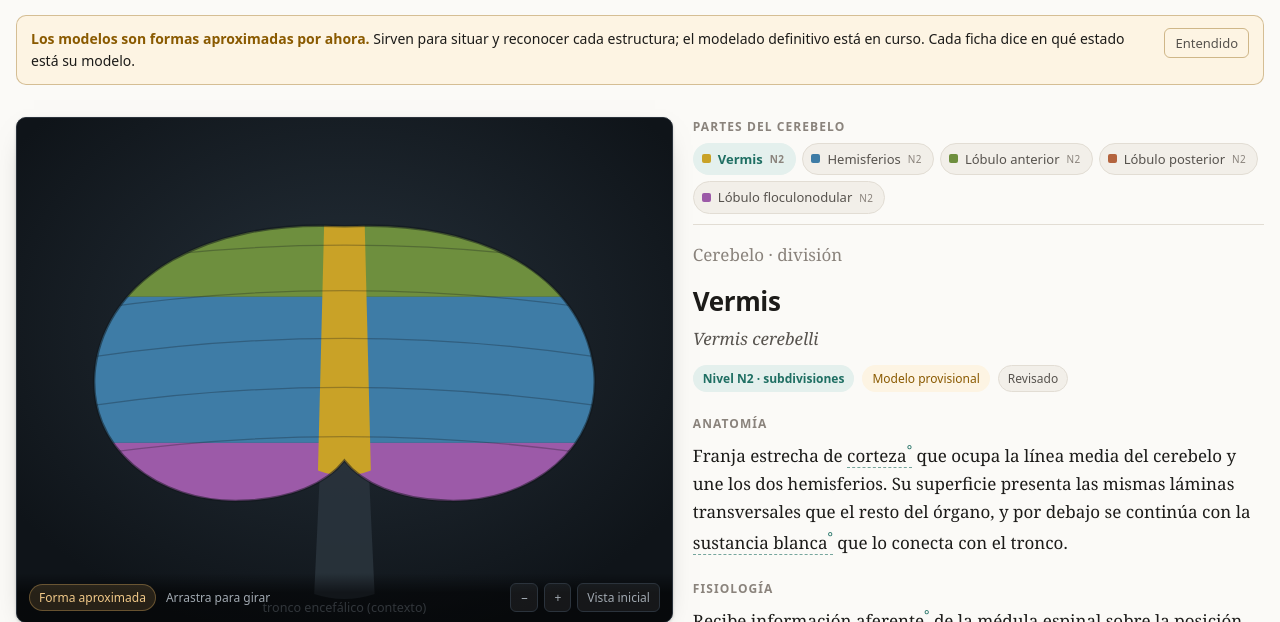
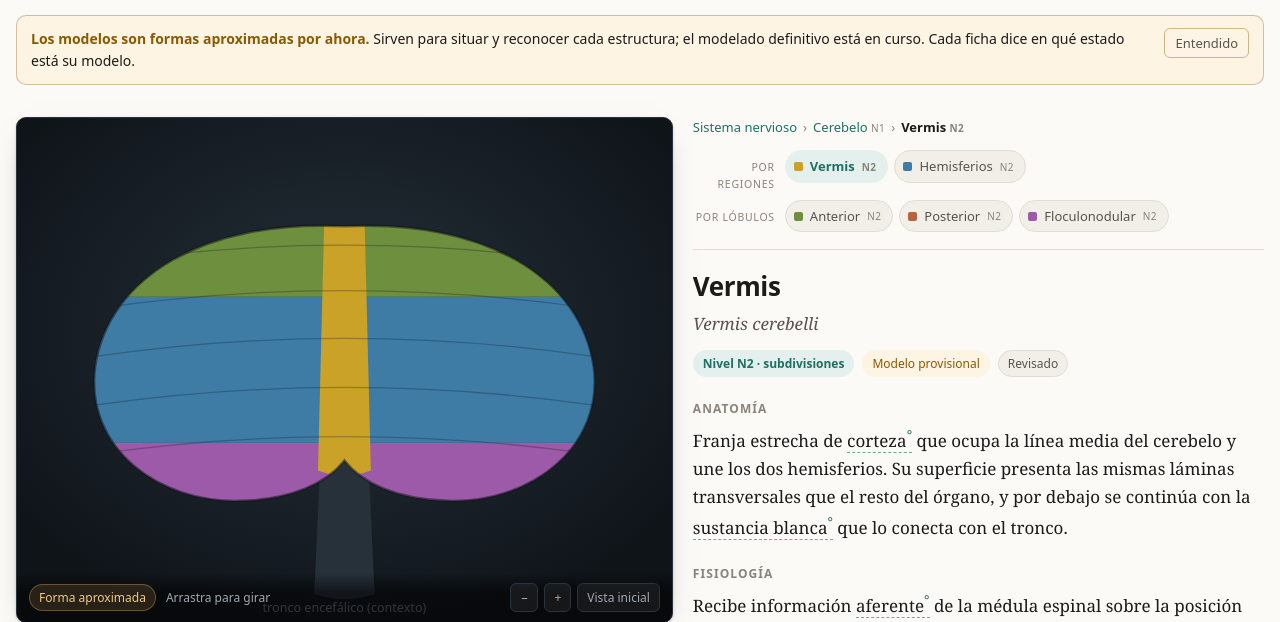
Before and after one commit to neuroteca/neuroteca.github.io, a plain HTML site: page atlas-desarrollo/motor/hitos/v0.1-cerebelo/identidad-visual/opcion-mixta.html in a window 1280 px wide. Shown: the part 132-754 px from the top of the page. Drawn offline with Linux system fonts and the light colour scheme.

Commit message:
Ejes de division en el esquema: el sistema nervioso no es un arbol
Max cuestiono si la navegacion plana seria sostenible al crecer. Tenia
razon, y la pregunta destapo algo mayor que la navegacion.

El cerebelo no es un arbol: vermis/hemisferios y los tres lobulos son dos
particiones del mismo tejido, y el lobulo floculonodular esta formado por
el floculo (hemisferico) y el nodulo (vermal). Si esquema v1 asumiera un
padre unico, arreglarlo despues seria un cambio rompiente sobre contenido
publicado y URLs citadas. Se cierra ahora porque todavia no existe una
sola ficha: hoy es gratis, en un ano no.

Tambien queda fijado que la URL usa el id de la estructura y nunca su
camino en la jerarquia. Una jerarquia que evoluciona no puede romper
citas; en un recurso academico eso decide si es citable.

La navegacion pasa a migas + hijos del nodo actual, reflejando N1-N5.
Verificado que no reabre la compuerta A: F-06 ya existia y CA-06 sigue
cumpliendose.

Co-Authored-By: Claude Opus 5 <noreply@anthropic.com>

```diff
--- a/atlas-desarrollo/motor/hitos/v0.1-cerebelo/identidad-visual/opcion-mixta.html
+++ b/atlas-desarrollo/motor/hitos/v0.1-cerebelo/identidad-visual/opcion-mixta.html
@@ -144,6 +144,22 @@
     border-bottom: 1px solid var(--borde); padding-bottom: 10px; margin-bottom: 16px;
   }
   .partes-nav h3 { margin-top: 0; }
+  .migas-nav {
+    display: flex; align-items: center; gap: 6px; flex-wrap: wrap;
+    font-size: 13px; color: var(--tinta-3); margin: 0 0 12px;
+  }
+  .migas-nav a { color: var(--acento); text-decoration: none; }
+  .migas-nav a:hover { text-decoration: underline; }
+  .migas-nav .actual { color: var(--tinta); font-weight: 600; }
+  .eje { display: flex; align-items: baseline; gap: 10px; margin-bottom: 7px; }
+  .eje > .eje-nombre {
+    font-size: 10.5px; text-transform: uppercase; letter-spacing: .07em;
+    color: var(--tinta-3); flex: none; width: 82px; text-align: right; padding-top: 5px;
+  }
+  @media (max-width: 520px) {
+    .eje { display: block; }
+    .eje > .eje-nombre { width: auto; text-align: left; display: block; margin-bottom: 4px; }
+  }
   .partes-nav ul { list-style: none; display: flex; flex-wrap: wrap; gap: 6px; padding: 0; margin: 0; }
   .partes-nav button {
     font: inherit; font-size: 13px; cursor: pointer; color: var(--tinta-2);
@@ -261,19 +277,32 @@
   <section class="panel">
 
     <!-- Navegación arriba y fija: la ficha crece, la navegación no puede quedar debajo -->
-    <nav class="partes-nav" aria-label="Partes del cerebelo">
-      <h3>Partes del cerebelo</h3>
-      <ul>
-        <li><button aria-current="true"><span class="punto" style="background:#C9A227"></span> Vermis <span class="nv">N2</span></button></li>
-        <li><button><span class="punto" style="background:#3E7CA6"></span> Hemisferios <span class="nv">N2</span></button></li>
-        <li><button><span class="punto" style="background:#6E8F3E"></span> Lóbulo anterior <span class="nv">N2</span></button></li>
-        <li><button><span class="punto" style="background:#B4643E"></span> Lóbulo posterior <span class="nv">N2</span></button></li>
-        <li><button><span class="punto" style="background:#9C5AA8"></span> Lóbulo floculonodular <span class="nv">N2</span></button></li>
-      </ul>
+    <nav class="partes-nav" aria-label="Navegación por estructuras">
+      <p class="migas-nav">
+        <a href="#">Sistema nervioso</a> <span aria-hidden="true">›</span>
+        <a href="#">Cerebelo <span class="nv">N1</span></a> <span aria-hidden="true">›</span>
+        <span class="actual">Vermis <span class="nv">N2</span></span>
+      </p>
+
+      <div class="eje">
+        <span class="eje-nombre">Por regiones</span>
+        <ul>
+          <li><button aria-current="true"><span class="punto" style="background:#C9A227"></span> Vermis <span class="nv">N2</span></button></li>
+          <li><button><span class="punto" style="background:#3E7CA6"></span> Hemisferios <span class="nv">N2</span></button></li>
+        </ul>
+      </div>
+
+      <div class="eje">
+        <span class="eje-nombre">Por lóbulos</span>
+        <ul>
+          <li><button><span class="punto" style="background:#6E8F3E"></span> Anterior <span class="nv">N2</span></button></li>
+          <li><button><span class="punto" style="background:#B4643E"></span> Posterior <span class="nv">N2</span></button></li>
+          <li><button><span class="punto" style="background:#9C5AA8"></span> Floculonodular <span class="nv">N2</span></button></li>
+        </ul>
+      </div>
     </nav>
 
     <article class="ficha">
-      <p class="migas">Cerebelo · división</p>
       <h2>Vermis</h2>
       <p class="latin">Vermis cerebelli</p>
 
```
Also changed, not shown: 5 other files.
